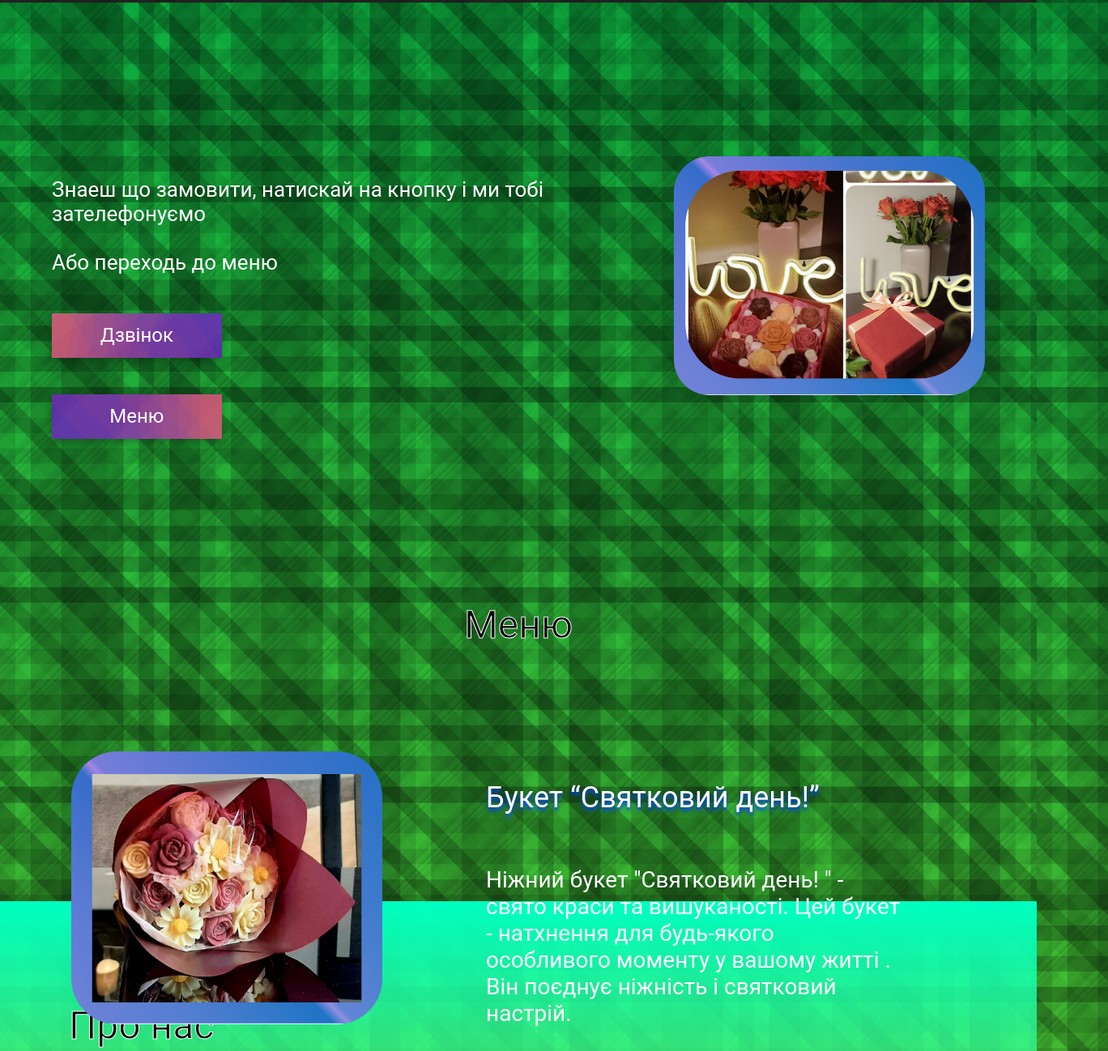
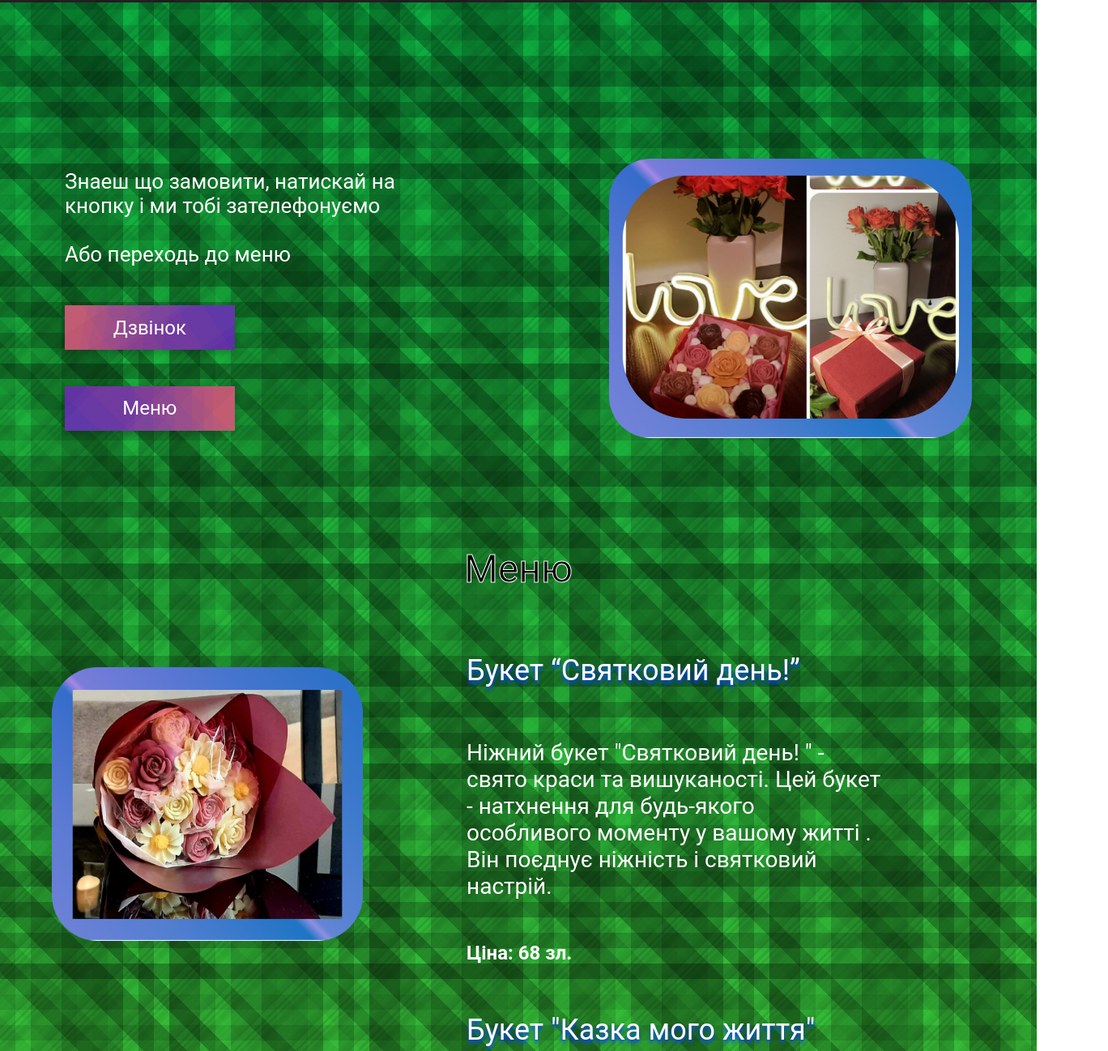
Before and after one commit to VikaKhaustova/podernya_rostyk, a plain HTML site: page index.html in a window 1280 px wide. Shown: the part 167-1465 px from the top of the page at 81% size, 1368 px wide, since content can reach past the window. Drawn offline with Linux system fonts and the light colour scheme.

Commit message:
Update style.css

```diff
--- a/style.css
+++ b/style.css
@@ -40,28 +40,22 @@ nav {
 
 
 main{
-    position: relative;
     width: 100%;
-    top: 100px;
+    margin-top: 100px;
 }
 
 .info{
-    position: relative;
-    width: 100%;
-    height: 600px;
-    left: 0px;
-    top: 7vw;
-}
-
-.info-div{
-    position: absolute;
-    left: 5%;
-    width: 50%;
+    display: flex;
+    flex-wrap: wrap;
+    padding: 80px;
+    align-items: center;
+    justify-content: space-between;
 }
 .info-img{
-    position: absolute;
-    width: 30%;
-    left: 65%;
+    width: 35vw;
+}
+.info-div{
+    width: 40%;
 }
 .info-div p{
     color: #FFF;
@@ -72,7 +66,6 @@ main{
     line-height: normal;
 }
 .info-butt{
-    width: 70%;
     display: flex;
     justify-content: flex-start;
     flex-wrap: wrap;
@@ -142,25 +135,19 @@ main{
 }
 
 .menu{
-    position: relative;
     width: 100%;
-    height: 40%;
-    left: 0px;
-    top:0;
 }
 .menu-div{
-    position: relative;
-    left: 88px;
-    margin: 10% 0%;
+    justify-content: space-around;
+    display: flex;
+    align-items: center;
 }
 .menu-img{
     width: 30%;
 }
 .menu-info{
-    position: absolute;
     width: 50%;
-    left: 40%;
-    top: 0;
+
     display: flex;
     flex-direction: column;
     justify-content: center;
```
